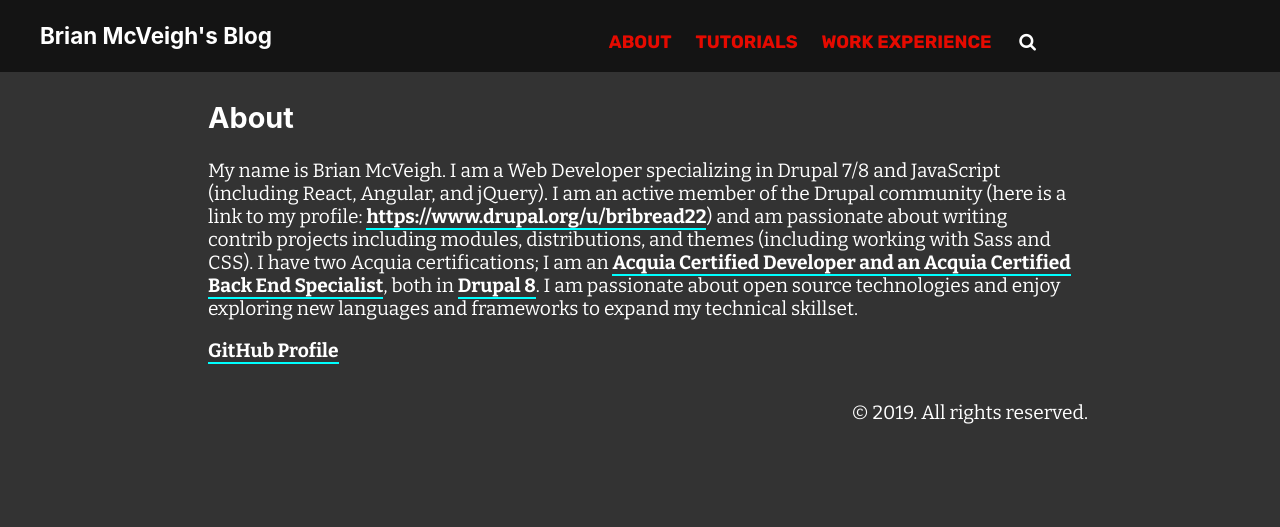
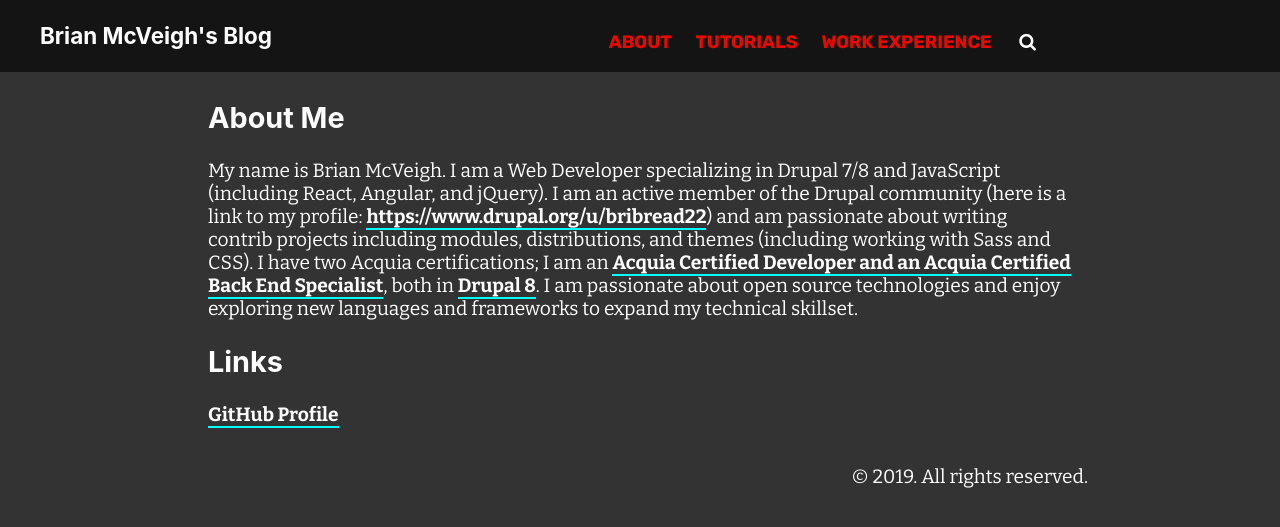
Before and after one commit to bmcveigh/bmcveigh.github.io, a Jekyll site: the page built from about.markdown, in a window 1280 px wide. Shown: the top 527 px of the page. Built offline with Jekyll 4.4.1, drawn with Linux system fonts in a browser that asks for light colours.

Commit message:
Updated About page

```diff
--- a/about.markdown
+++ b/about.markdown
@@ -1,10 +1,12 @@
 ---
 layout: page
-title: About
+title: About Me
 permalink: /about/
 ---
 
 My name is Brian McVeigh. I am a Web Developer specializing in Drupal 7/8 and JavaScript (including React, Angular, and jQuery). I am an active member of the Drupal community (here is a link to my profile: [https://www.drupal.org/u/bribread22](https://www.drupal.org/u/bribread22)) and am passionate about writing contrib projects including modules, distributions, and themes (including working with Sass and CSS). I have two Acquia certifications; I am an [Acquia Certified Developer and an Acquia Certified Back End Specialist](https://certification.acquia.com/user/1654866), both in
 [Drupal 8](https://www.drupal.org/8). I am passionate about open source technologies and enjoy exploring new languages and frameworks to expand my technical skillset.
 
+## Links
+
 [GitHub Profile](https://github.com/bmcveigh)
```
